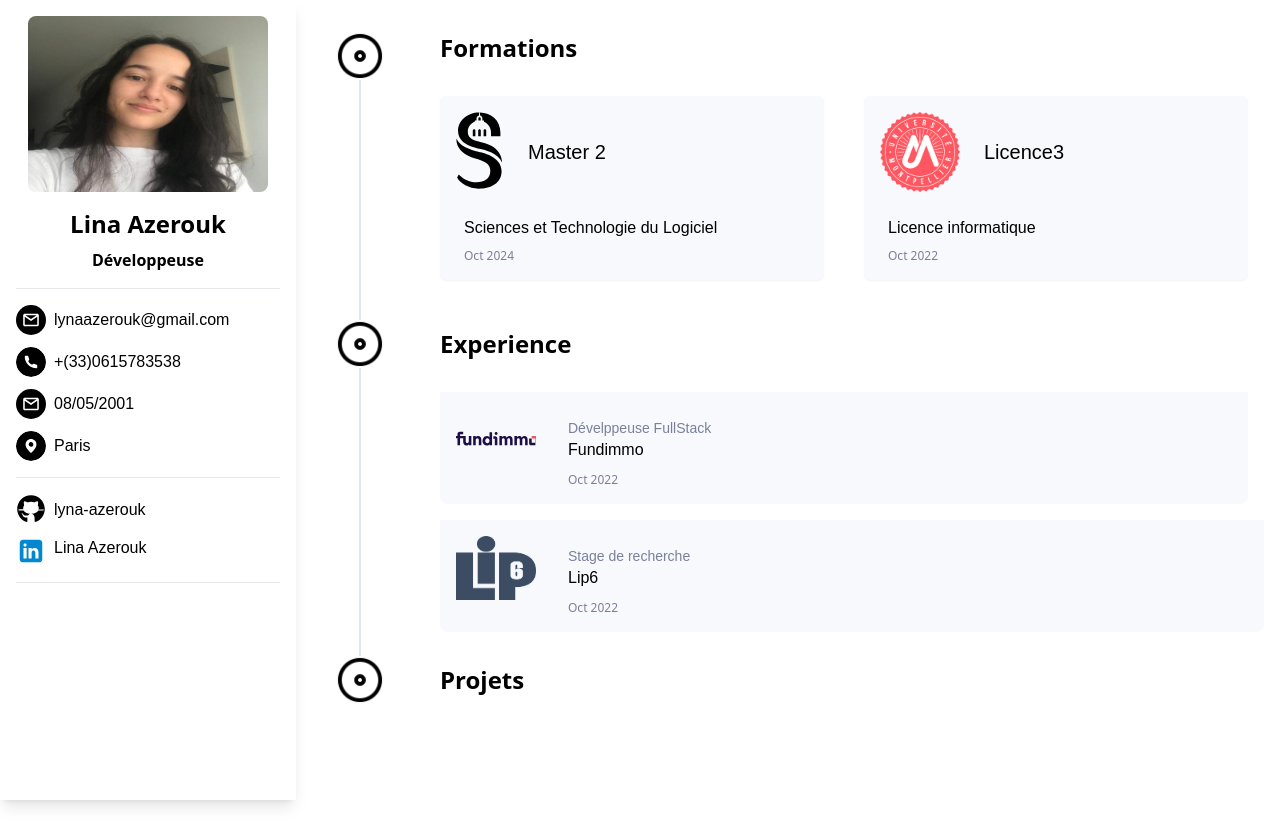
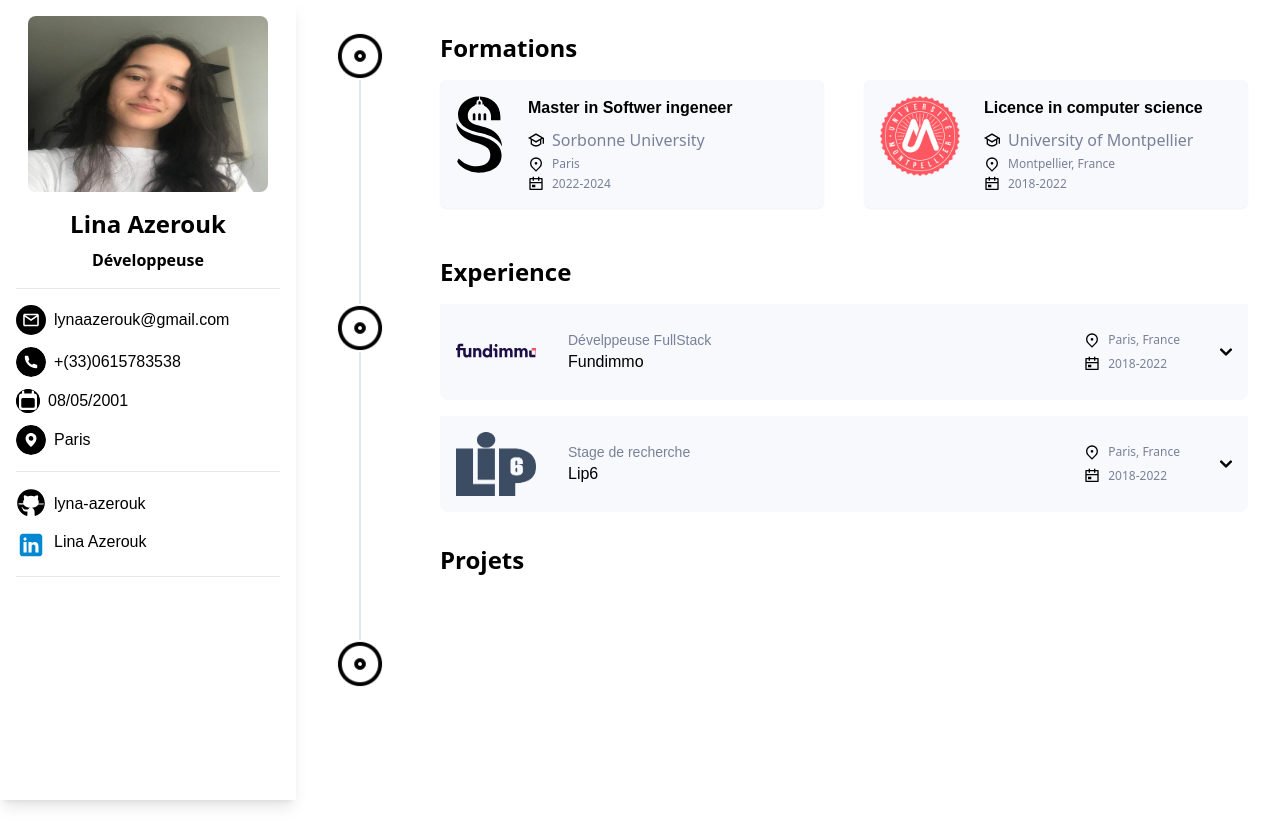
Before and after one commit to lyna-azerouk/lynaazerouk, a website: page src/index.html in a window 1280 px wide. Drawn offline with nearby package versions, Linux system fonts and the light colour scheme.

Commit message:
add js ans more details

```diff
--- a/src/index.html
+++ b/src/index.html
@@ -9,6 +9,7 @@
   <link rel="preconnect" href="https://fonts.gstatic.com" crossorigin>
   <link href="https://fonts.googleapis.com/css2?family=Roboto:ital,wght@0,100;0,300;0,400;0,500;0,700;0,900;1,100;1,300;1,400;1,500;1,700;1,900&display=swap" rel="stylesheet">
   <link href="./output.css" rel="stylesheet">
+  <script src="index.js"></script>
 </head>
 
 <body>
@@ -55,9 +56,16 @@
 
         <span class="flex items-center space-x-2 mb-3">
           <span class="flex-shrink-0">
-            <svg width="30" height="30" viewBox="0 0 16 16" fill="#fffff" xmlns="http://www.w3.org/2000/svg">
-              <rect width="16" height="16" rx="8" fill="#fffff"/>
-              <path d="M11.3334 11.3333H4.66671C4.20647 11.3333 3.83337 10.9602 3.83337 10.5V5.46374C3.85279 5.01772 4.22026 4.66623 4.66671 4.66666H11.3334C11.7936 4.66666 12.1667 5.03975 12.1667 5.49999V10.5C12.1667 10.9602 11.7936 11.3333 11.3334 11.3333ZM4.66671 6.27832V10.5H11.3334V6.27832L8.00004 8.49999L4.66671 6.27832ZM5.00004 5.49999L8.00004 7.49999L11 5.49999H5.00004Z" fill="#ffff"/>
+            <svg  width="34" height="34" viewBox="0 0 16 16" xmlns="http://www.w3.org/2000/svg" fill="#fffff" class="size-6 bg-black rounded-full">
+              <g clip-path="url(#clip0_10_10075)">
+              <rect width="20" height="20" rx="8" fill="#fffff"/>
+              <path fill="white" d="M4 1.75a.75.75 0 0 1 1.5 0V3h5V1.75a.75.75 0 0 1 1.5 0V3a2 2 0 0 1 2 2v7a2 2 0 0 1-2 2H4a2 2 0 0 1-2-2V5a2 2 0 0 1 2-2V1.75ZM4.5 6a1 1 0 0 0-1 1v4.5a1 1 0 0 0 1 1h7a1 1 0 0 0 1-1V7a1 1 0 0 0-1-1h-7Z" clip-rule="evenodd" />
+              </g>
+              <defs>
+                <clipPath id="clip0_10_10075">
+                <rect width="20" height="20" rx="8" fill="white"/>
+                </clipPath>
+              </defs>
             </svg>
           </span>
           <span>
@@ -122,7 +130,7 @@
             <img src="../images/icons8-initial-state-50.png" class= "h-12 w-12">
           </div>
           <!-- Barre Grise Verticale -->
-          <div class="w-0.5 h-60 bg-gray-lght-test"></div>
+          <div class="w-0.5 h-56 bg-gray-lght-test"></div>
           <!-- Deuxième Cercle -->
           <div>
             <img src="../images/icons8-initial-state-50.png" class= "h-12 w-12">
@@ -139,43 +147,60 @@
       <div>
         <div class="p-4 w-full">
           <!--Formatioln-->
-          <h1 class="text-2xl font-bold p-4 items-center ml-6"> Formations</h1>
+          <h1 class="text-2xl font-bold p-4 pb-0 items-center ml-6"> Formations</h1>
           <div class="flex w-full space-x-10 p-4 items-center ml-6">
             <div class="rounded-md shadow-sm bg-gray p-4 space-x-2 w-96 h-auto">
-              <div class="flex items-center space-x-6">
+              <div class="flex space-x-6">
                 <img src="../images/Logo_of_Sorbonne_University.svg" class= "h-20 w-12">
-                <h1 class="text-xl font-dmsans">Master 2 </p>
+                <div>
+                  <p class="text-md font-dmsans font-bold mb-2">Master in Softwer ingeneer </p>
+                  <div class="flex items-center space-x-2">
+                    <img class="h-4 w-4 text-gray-light" src="../images/schoole.svg">
+                    <p class="font-xs text-gray-light"> Sorbonne University</p>
                   </div>
-              <p class="text-ms mt-6  items-center font-dmsans">
-                Sciences et Technologie du Logiciel
-              </p>
-              <p class="text-xs mt-2 items-center text-gray-light">
-                Oct 2024
-              </p>
+                  <div class="flex items-center space-x-2 mt-1">
+                    <img class="h-4 w-4 text-gray-light" src="../images/localisation.svg">
+                    <p class="text-xs text-gray-light">  Paris </p>
+                  </div>
+                  <div class="flex items-center space-x-2 mt-1">
+                    <img class="h-4 w-4 text-gray-light" src="../images/calender_uni.svg">
+                    <p class="text-xs text-gray-light"> 2022-2024</p>
+                  </div>
+                </div>
+              </div>
             </div>
 
             <div class="rounded-md shadow-sm bg-gray p-4 space-x-2 w-96 h-auto">
-              <div class="flex items-center space-x-6">
+              <div class="flex space-x-6">
                 <img src="../images/montpellier.png" class= "h-20 w-20">
-                <h1 class="text-xl font-dmsans">Licence3 </p>
+                <div>
+                  <p class="text-md font-dmsans font-bold mb-2">Licence in computer science </p>
+                  <div class="flex items-center space-x-2">
+                    <img class="h-4 w-4 text-gray-light" src="../images/schoole.svg">
+                    <p class="font-xs text-gray-light"> University of Montpellier</p>
                   </div>
-              <p class="text-md mt-6 items-center font-dmsans">
-                Licence informatique
-              </p>
-              <p class="text-xs mt-2 items-center text-gray-light">
-                Oct 2022
-              </p>
+                  <div class="flex items-center space-x-2 mt-1">
+                    <img class="h-4 w-4 text-gray-light" src="../images/localisation.svg">
+                    <p class="text-xs text-gray-light"> Montpellier, France</p>
+                  </div>
+                  <div class="flex items-center space-x-2 mt-1">
+                    <img class="h-4 w-4 text-gray-light" src="../images/calender_uni.svg">
+                    <p class="text-xs text-gray-light"> 2018-2022</p>
+                  </div>
+                </div>
+              </div>
             </div>
           </div>
         </div>
 
         <!--Ecperience-->
         <div class="pl-4 pr-4 pb-4 w-full">
-          <h1 class="text-2xl font-bold p-4 items-center ml-6"> Experience</h1>
+          <h1 class="text-2xl font-bold p-4 pb-0 items-center ml-6"> Experience</h1>
 
           <!--Fundimmo-->
           <div class="w-full p-4 items-center">
-            <div class="p-4 ml-6 bg-gray rounded-b-lg h-28">
+            <div class="p-4 ml-6 bg-gray rounded-b-lg h-auto">
+              <div class="flex space-x-8 items-center justify-between ">
                 <div class="flex items-center space-x-8">
                   <img src="../images/fundimmo.svg" class= "h-16 w-20">
                   <div>
@@ -183,14 +208,37 @@
                     <h1 class="text-md font-dmsans text-black items-center"> Fundimmo </p>
                   </div>
                 </div>
-              <p class="text-xs text-gray-light ml-28">
-                Oct 2022
-              </p>
+                <div class="flex justify-end justify-between space-x-10 items-center">
+                  <div class="text-right items-center">
+                    <div class="flex items-center space-x-2">
+                      <img class="h-4 w-4 text-gray-light" src="../images/localisation.svg">
+                      <p class="text-xs text-gray-light"> Paris, France</p>
+                    </div>
+                    <div class="flex items-center space-x-2 mt-2">
+                      <img class="h-4 w-4 text-gray-light" src="../images/calender_uni.svg">
+                      <p class="text-xs text-gray-light"> 2018-2022</p>
+                    </div>
+                  </div>
+                  <button type="button" id="show_fn_details">
+                    <svg data-accordion-icon class="w-3 h-3 rotate-180 shrink-0" aria-hidden="true" xmlns="http://www.w3.org/2000/svg" fill="none" viewBox="0 0 10 6">
+                      <path stroke="currentColor" stroke-linecap="round" stroke-linejoin="round" stroke-width="2" d="M9 5 5 1 1 5"/>
+                    </svg>
+                  </button>
+                </div>
+              </div>
+              <div id="fn_details" class="mt-4 flex flex-col items-center justify-center hidden">
+                <div class="mt-2 w-64 border-t-2 border-gray-300 mx-auto"></div>
+                 <div class="p-2">
+                    <p class="text-gray-500 dark:text-gray-400">Flowbite is first conceptualized and designed using the Figma software so everything you </p>
+                    <p class="text-gray-500 dark:text-gray-400">Check out the</p>
+                </div>
+              </div>
             </div>
           </div>
           <!--Recherche-->
-          <div class="w-full pl-4 pr-4items-center">
-            <div class="p-4 ml-6 bg-gray rounded-b-lg h-28">
+          <div class="w-full pl-4 pr-4 items-center">
+            <div class="p-4 ml-6 bg-gray rounded-b-lg h-auto items-center">
+              <div class="flex space-x-8 items-center justify-between">
                 <div class="flex items-center space-x-8">
                   <img src="../images/logo_lip6.png" class= "h-16 w-20">
                   <div>
@@ -198,16 +246,38 @@
                     <h1 class="text-md font-dmsans text-black items-center"> Lip6 </p>
                   </div>
                 </div>
-              <p class="text-xs text-gray-light ml-28">
-                Oct 2022
-              </p>
+                <div class="flex justify-end justify-between space-x-10 items-center">
+                  <div class="text-right items-center">
+                    <div class="flex space-x-2">
+                      <img class="h-4 w-4 text-gray-light" src="../images/localisation.svg">
+                      <p class="text-xs text-gray-light"> Paris, France</p>
+                    </div>
+                    <div class="flex space-x-2 mt-2">
+                      <img class="h-4 w-4 text-gray-light" src="../images/calender_uni.svg">
+                      <p class="text-xs text-gray-light"> 2018-2022</p>
+                    </div>
+                  </div>
+                  <button type="button" id="show_details">
+                    <svg data-accordion-icon class="w-3 h-3 rotate-180 shrink-0" aria-hidden="true" xmlns="http://www.w3.org/2000/svg" fill="none" viewBox="0 0 10 6">
+                      <path stroke="currentColor" stroke-linecap="round" stroke-linejoin="round" stroke-width="2" d="M9 5 5 1 1 5"/>
+                    </svg>
+                  </button>
+                </div>
+              </div>
+              <div id="lip6_details" class="mt-4 flex flex-col items-center justify-center hidden">
+                <div class="mt-2 w-64 border-t-2 border-gray-200 mx-auto"></div>
+                 <div class="p-2">
+                    <p class="text-gray-light">Flowbite is first conceptualized and designed using the Figma software so everything you </p>
+                    <p class="text-gray-light">Check out the</p>
+                </div>
+              </div>
             </div>
           </div>
         </div>
 
         <!--Projets-->
         <div class="pl-4 pr-4 pb-4 w-full">
-          <h1 class="text-2xl font-bold p-4 items-center ml-6">Projets</h1>
+          <h1 class="text-2xl font-bold p-4 pb-0 items-center ml-6">Projets</h1>
         </div>
       </div>
     </div>
--- /dev/null
+++ b/src/index.js
@@ -0,0 +1,23 @@
+
+document.addEventListener('DOMContentLoaded', function () {
+    const button = document.getElementById('show_details');
+    const fn_button = document.getElementById('show_fn_details');
+
+    button.addEventListener('click', function () {
+        const lip6_details = document.getElementById('lip6_details');
+        if (lip6_details.style.display === 'none' || !lip6_details.style.display) {
+            lip6_details.style.display = 'block';
+        } else {
+            lip6_details.style.display = 'none';
+        }
+    });
+
+    fn_button.addEventListener('click', function () {
+        const fn_details = document.getElementById('fn_details');
+        if (fn_details.style.display === 'none' || !fn_details.style.display) {
+            fn_details.style.display = 'block';
+        } else {
+            fn_details.style.display = 'none';
+        }
+    });
+});
```
Also changed, not shown: package.json (+6 -3 lines), images/calender_uni.svg (added), images/localisation.svg (added), images/schoole.svg (added). Lines whose indentation alone changed are shown as unchanged.
